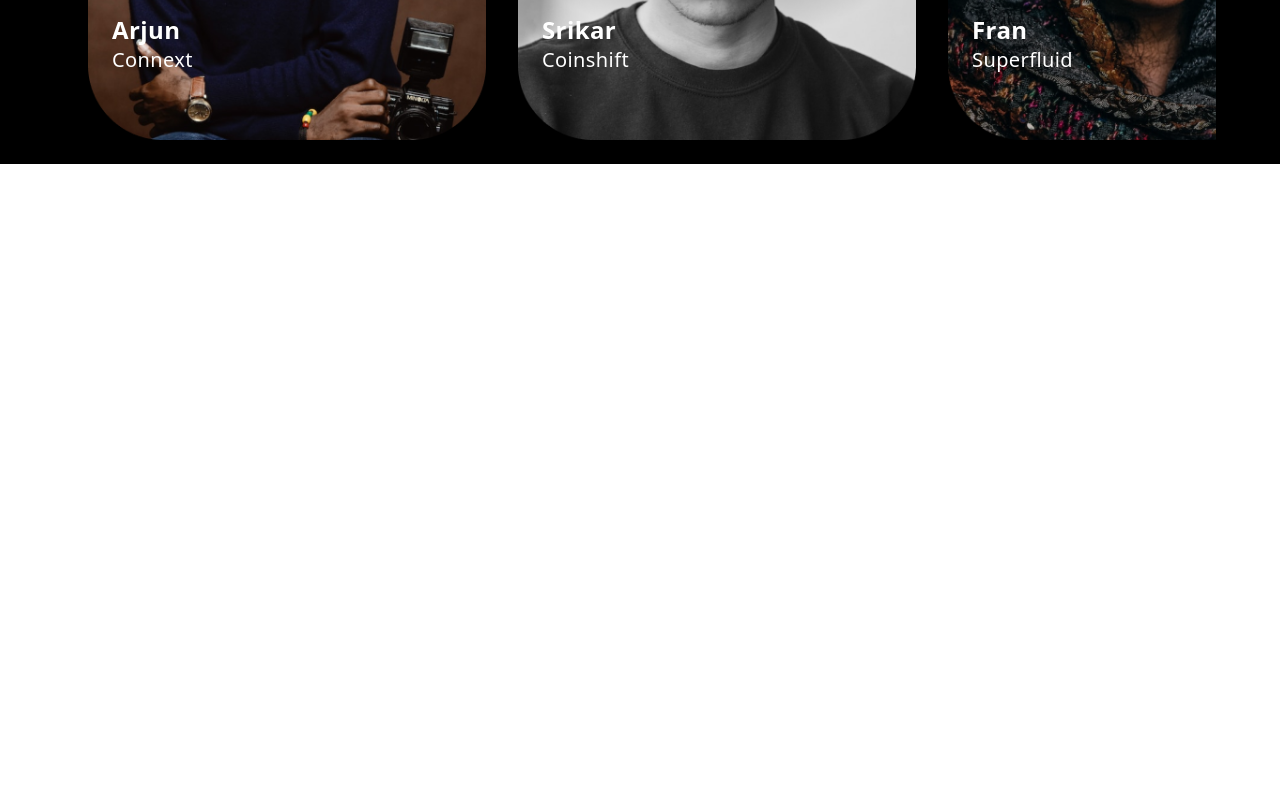
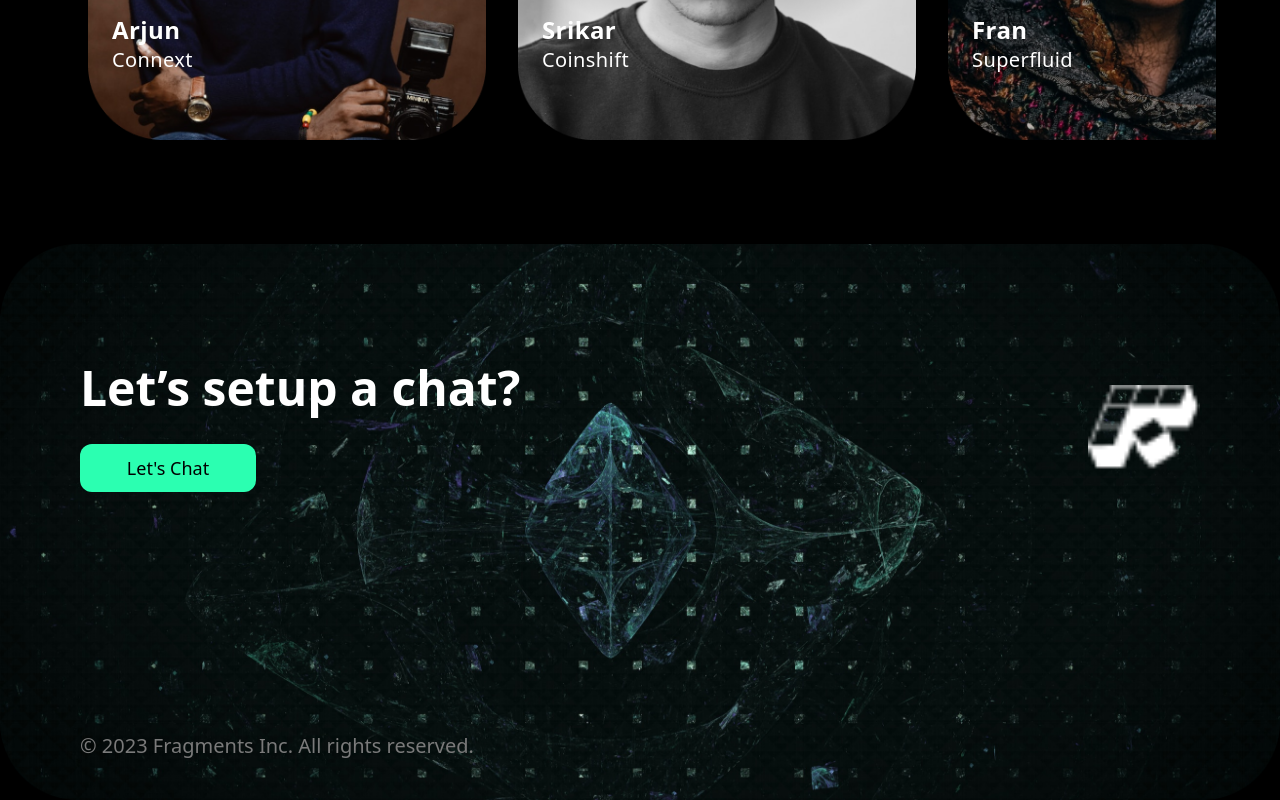
Before and after one commit to SnehaSahu17/Assignment, a React (Create React App) app: page / in a window 1280 px wide. Shown: the part 5518-6318 px from the top of the page. Before the commit the page ends 5682 px from the top, so only its background shows below. Built offline with nearby package versions, Linux system fonts and the light colour scheme.

Commit message:
ft:footr

```diff
--- a/src/App.js
+++ b/src/App.js
@@ -6,6 +6,8 @@ import Xstream from "./components/Xstream";
 import Swapx from "./components/Swapx";
 import ForDeveloper from "./components/ForDeveloper";
 import Sponser from "./components/Sponser";
+import Footer from "./components/Footer"
+
 
 function App() {
   return (
@@ -19,7 +21,7 @@ function App() {
      <Swapx/>
      <ForDeveloper/>
      <Sponser/>
-
+     <Footer/>
      </div>
 
   );
--- /dev/null
+++ b/src/components/Footer.js
@@ -0,0 +1,28 @@
+import React from 'react'
+import foot from '../assests/Footer.png'
+import LogoMob from "../assests/LogoMob.png"
+
+function footer() {
+  return (
+    <div className='max-w-7xl mt-20 mx-auto relative ' >
+        <img src={foot} className='w-full h-full'></img>
+        <div className='absolute w-full h-fit top-20 flex mt-10 justify-stretch  items-center'>
+
+            <div className='flex flex-col text-left px-20 w-1/2' >
+            <span className='text-[#FFFFFF] text-5xl   font-black  '>Let’s setup a chat?</span>
+            <button className='w-44 h-12 bg-[#2BFFB1] rounded-xl mt-8 '>
+                   <span className='text-lg text-[#000000] font-medium'>Let's Chat</span>
+             </button>
+            </div>
+
+             <div className='items-end w-1/2'><img src={LogoMob} className='w-28 ml-[70%]'></img></div>
+        </div>
+
+        <p className='font-normal text-xl text-[#7A7A7A] absolute bottom-10 px-20 '>
+        © 2023 Fragments Inc. All rights reserved.
+        </p>
+    </div>
+  )
+}
+
+export default footer
```
